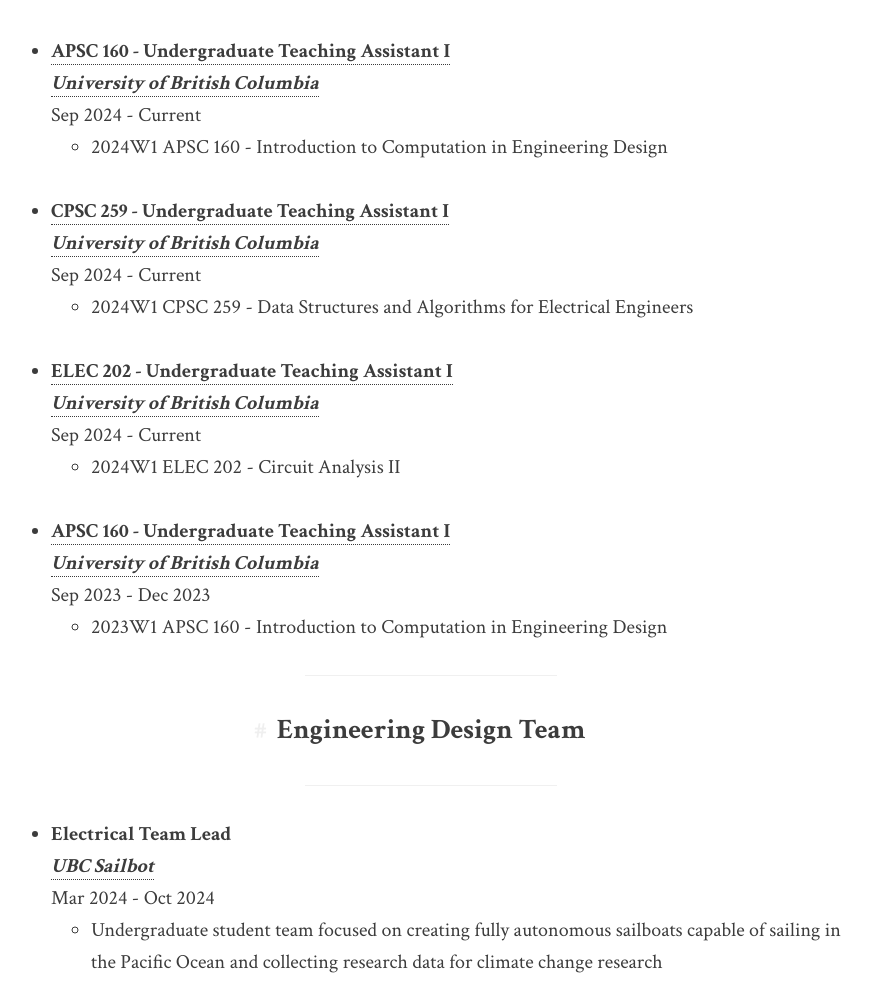
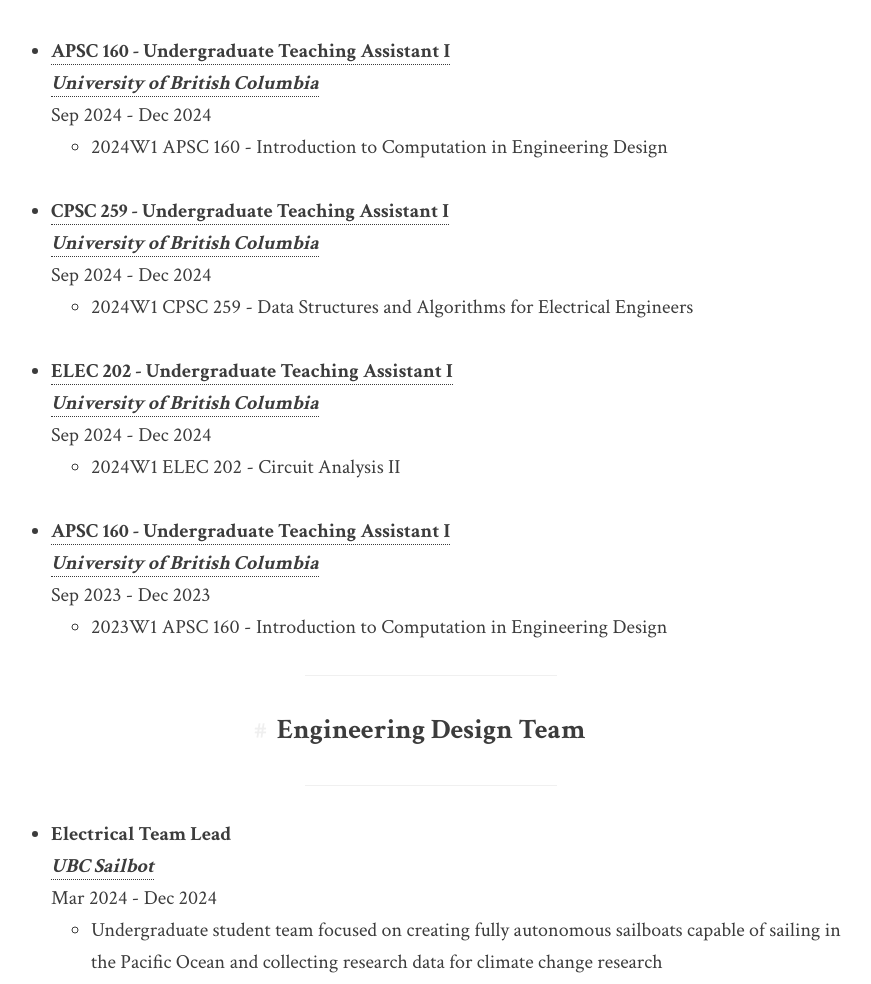
Before and after one commit to shihlings/website, a Jekyll site: the page built from resume/index.md, in a window 1280 px wide and 1400 px high, scrolled down 760 px. Shown: the part 158-1142 px from the top of the window, without its empty margins (209-1080 px from the left). Built offline with Jekyll 4.4.1, drawn with Linux system fonts in a browser that asks for light colours; some of the changed text lies outside the part shown.

Commit message:
update/fixup dates

```diff
--- a/_config.yml
+++ b/_config.yml
@@ -1,4 +1,4 @@
-version: 1.4.0
+version: 1.4.1
 title: Shih-Ling Shen
 email:  shihling@shihling.com
 description: > # this means to ignore newlines until "baseurl:"
--- a/resume/index.md
+++ b/resume/index.md
@@ -18,17 +18,17 @@ navbar_title: Resume
 
 - [**APSC 160 - Undergraduate Teaching Assistant I**](https://vancouver.calendar.ubc.ca/course-descriptions/courses/apscv-160-introduction-computation-engineering-design){:target="_blank"} <br>
   [**_University of British Columbia_**](https://www.ubc.ca/){:target="_blank"} <br>
-  Sep 2024 - Current <br>
+  Sep 2024 - Dec 2024 <br>
   - 2024W1 APSC 160 - Introduction to Computation in Engineering Design<br><br>
 
 - [**CPSC 259 - Undergraduate Teaching Assistant I**](https://vancouver.calendar.ubc.ca/course-descriptions/courses/cpscv-259-data-structures-and-algorithms-electrical-engineers){:target="_blank"} <br>
   [**_University of British Columbia_**](https://www.ubc.ca/){:target="_blank"} <br>
-  Sep 2024 - Current <br>
+  Sep 2024 - Dec 2024 <br>
   - 2024W1 CPSC 259 - Data Structures and Algorithms for Electrical Engineers<br><br>
 
 - [**ELEC 202 - Undergraduate Teaching Assistant I**](https://vancouver.calendar.ubc.ca/course-descriptions/courses/elecv-202-circuit-analysis-ii){:target="_blank"} <br>
   [**_University of British Columbia_**](https://www.ubc.ca/){:target="_blank"} <br>
-  Sep 2024 - Current <br>
+  Sep 2024 - Dec 2024 <br>
   - 2024W1 ELEC 202 - Circuit Analysis II<br><br>
 
 - [**APSC 160 - Undergraduate Teaching Assistant I**](https://vancouver.calendar.ubc.ca/course-descriptions/courses/apscv-160-introduction-computation-engineering-design){:target="_blank"} <br>
@@ -39,7 +39,7 @@ navbar_title: Resume
 <hr><center><h2>Engineering Design Team</h2></center><hr>
 - **Electrical Team Lead** <br>
   [**_UBC Sailbot_**](/portfolio/2024/UBC-Sailbot) <br>
-  Mar 2024 - Oct 2024
+  Mar 2024 - Dec 2024
   - Undergraduate student team focused on creating fully autonomous sailboats capable of sailing in the Pacific Ocean and collecting research data for climate change research
   - Leading the electrical team consisting of more than 25 students in creating custom PCBs, firmware, motor systems, battery systems, and solar panel solutions<br><br>
 
--- a/robots.txt
+++ b/robots.txt
@@ -3,6 +3,6 @@ Disallow: /portfolio/assets/*
 Disallow: /portfolio/tags/*
 Disallow: /resume/assets/*
 Disallow: /assets/*
-Disallow: debug.html
-Disallow: 404.html
+Disallow: /debug.html
+Disallow: /404.html
 Sitemap: https://shihling.com/sitemap.xml
```
Also changed, not shown: favicon.ico.
